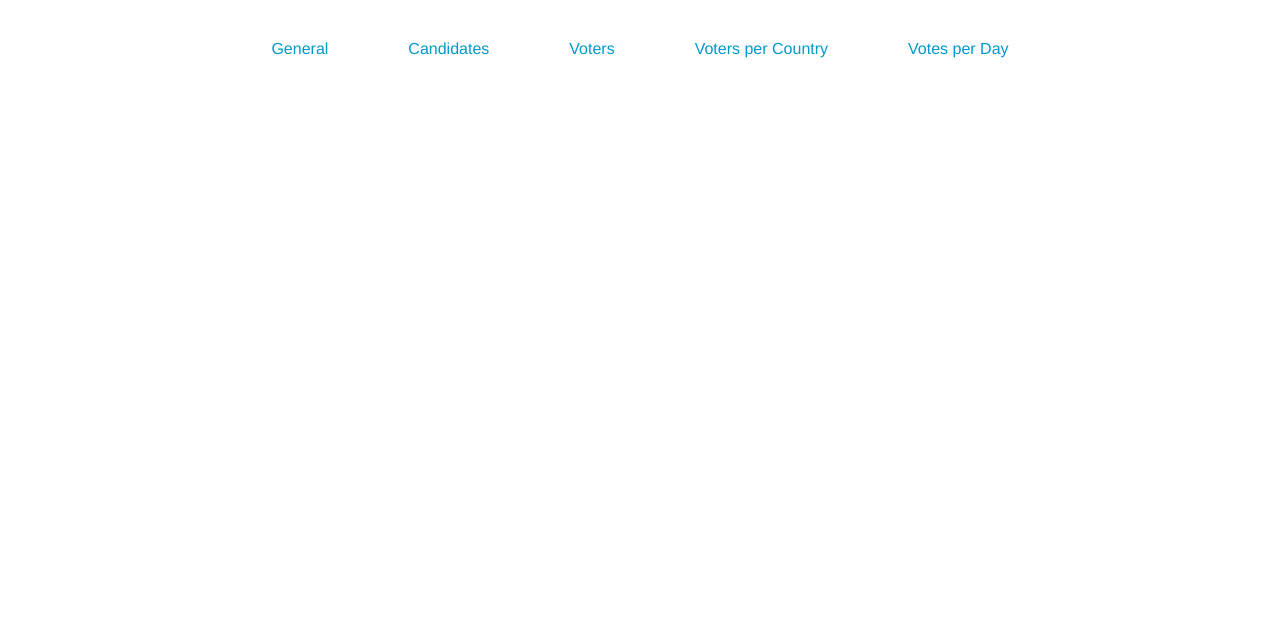
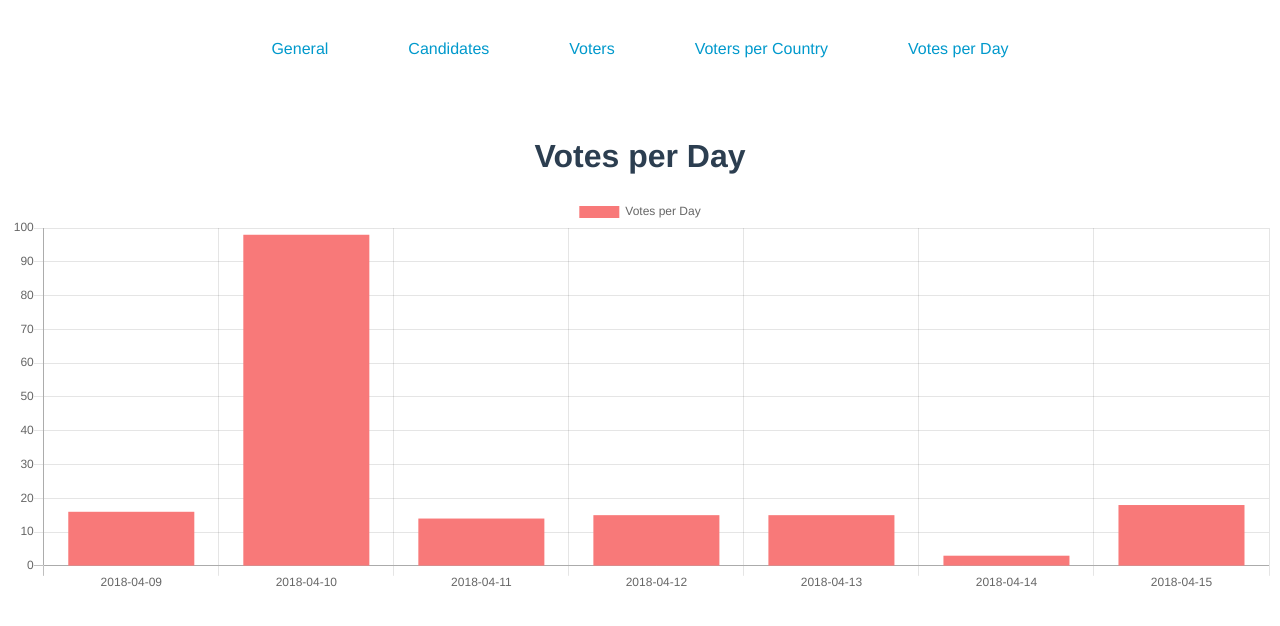
Before and after one commit to MichaelKohler/reps-voting-analysis, a Vue app in the folder voting/: page /#/votesPerDay in a window 1280 px wide. Before the commit this address led to /#/1/candidates. Shown: the top 626 px of the page. Built offline with nearby package versions, Linux system fonts and the light colour scheme.

Commit message:
Add Votes per Day

```diff
--- a/voting/src/components/VotesPerDay.vue
+++ b/voting/src/components/VotesPerDay.vue
@@ -1,30 +1,19 @@
 <template>
   <div class="charts">
-    <h1>Reps Voting Analysis - Spring 2018</h1>
-    <section class="tiles">
-      <RepsTile :amount="this.voting.analysis.nominees.length" title="Total nominees" />
-      <RepsTile :amount="this.voting.analysis.totalVoters" title="Total voters" />
-      <RepsTile :amount="this.voting.analysis.totalElegible" title="Total Elegible" />
-      <RepsTile :amount="this.votersRatioInPercent" title="% voted" />
-    </section>
+    <h1>Votes per Day</h1>
+    <VotesPerDayChart :voting="voting" />
   </div>
 </template>
 
 <script>
   import axios from 'axios';
-  import RepsTile from './RepsTile.vue';
+  import VotesPerDayChart from './charts/VotesPerDayChart.vue';
 
   export default {
     name: 'VotesPerDay',
     props: {},
     components: {
-      RepsTile,
-    },
-    computed: {
-      votersRatioInPercent() {
-        const percentage = this.voting.analysis.totalVotersRatio * 100;
-        return percentage.toFixed(2);
-      }
+      VotesPerDayChart,
     },
     data() {
       return {
@@ -37,11 +26,3 @@
     },
   }
 </script>
-
-<style scoped>
-  .tiles {
-    display: flex;
-    margin: 20vh 10vw;
-    justify-content: space-between;
-  }
-</style>
--- /dev/null
+++ b/voting/src/components/charts/VotesPerDayChart.vue
@@ -0,0 +1,31 @@
+<template>
+  <div class="votesPerDay-chart">
+    <CustomBarChart :chart-data="datacollection" />
+  </div>
+</template>
+
+<script>
+  import CustomBarChart from './generic/CustomBarChart';
+
+  export default {
+    name: 'CandidateVoteChart',
+    props: {
+      voting: Object,
+    },
+    computed: {
+      datacollection() {
+        return {
+          labels: this.voting.analysis && Object.keys(this.voting.analysis.votedPerDate),
+          datasets: [{
+            label: 'Votes per Day',
+            backgroundColor: '#f87979',
+            data: this.voting.analysis && Object.values(this.voting.analysis.votedPerDate),
+          }],
+        };
+      },
+    },
+    components: {
+      CustomBarChart,
+    },
+  }
+</script>
--- a/voting/src/router.js
+++ b/voting/src/router.js
@@ -2,6 +2,7 @@ import Vue from 'vue';
 import Router from 'vue-router';
 import General from './components/General.vue';
 import Candidates from './components/Candidates.vue';
+import VotesPerDay from './components/VotesPerDay.vue';
 
 Vue.use(Router);
 
@@ -16,6 +17,11 @@ export default new Router({
       path: '/candidates',
       name: 'Candidates',
       component: Candidates
+    },
+    {
+      path: '/votesPerDay',
+      name: 'VotesPerDay',
+      component: VotesPerDay
     }
   ]
 })
```
